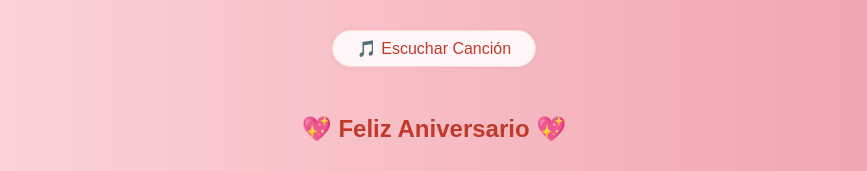
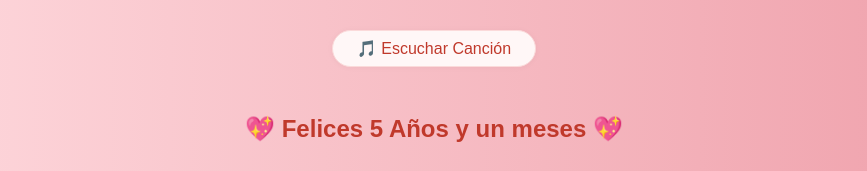
Before and after one commit to MonkeyDmax/Aniversario, a plain HTML site: page index.html in a window 1280 px wide. Shown: the top 171 px of the page, without its empty margins (206-1073 px from the left). Drawn offline with Linux system fonts and the light colour scheme; grey boxes are pictures that could not be loaded.

Commit message:
Update index.html

```diff
--- a/index.html
+++ b/index.html
@@ -250,7 +250,7 @@
 
     <button class="btn-audio" onclick="document.getElementById('miAudio').play()">🎵 Escuchar Canción</button>
 
-    <h2>💖 Feliz Aniversario 💖</h2>
+    <h2>💖 Felices 5 Años y un meses 💖</h2>
 
     <!-- Carrusel principal de 10 fotos -->
     <div class="main-carousel" id="mainCarousel">
```
